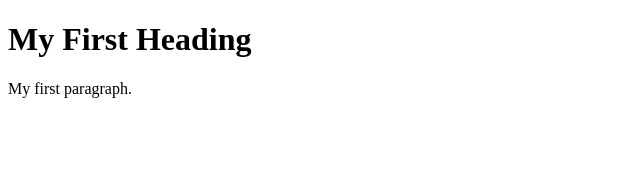
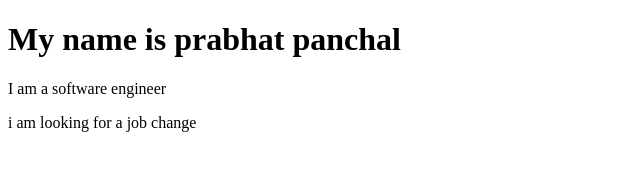
Before and after one commit to tinkercodes/tinkercodes, a plain HTML site: page index.html in a window 1280 px wide. Shown: the whole page, without its empty margins (0-640 px from the left). Drawn offline with Linux system fonts and the light colour scheme.

Commit message:
update index.html

```diff
--- a/index.html
+++ b/index.html
@@ -4,7 +4,8 @@
         <title>Prabhat Panchal</title>
     </head>
     <body>
-    <h1>My First Heading</h1>
-    <p>My first paragraph.</p>
+    <h1>My name is prabhat panchal</h1>
+    <p>I am a software engineer</p>
+    <p>i am looking for a job change</p>
     </body>
 </html>
```
